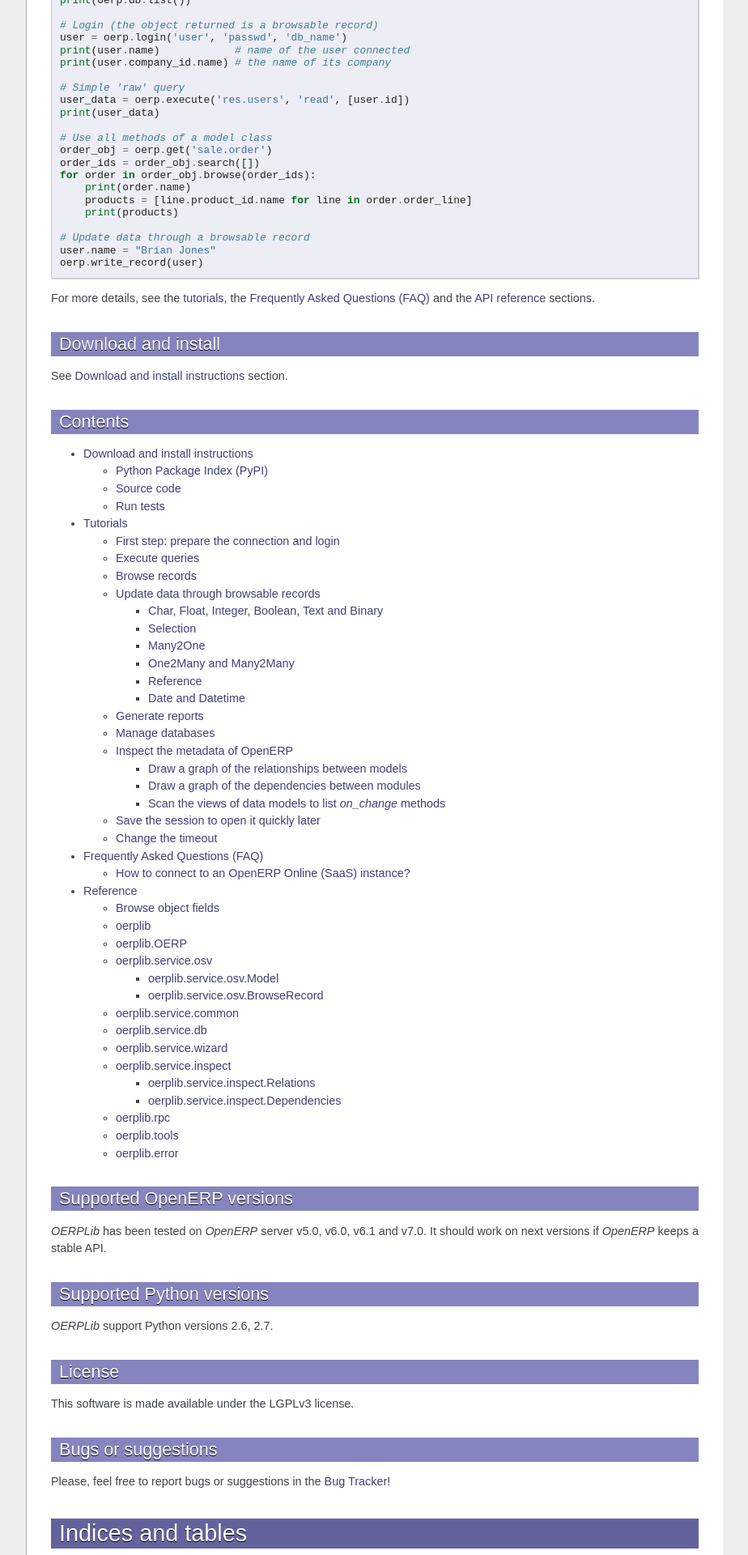
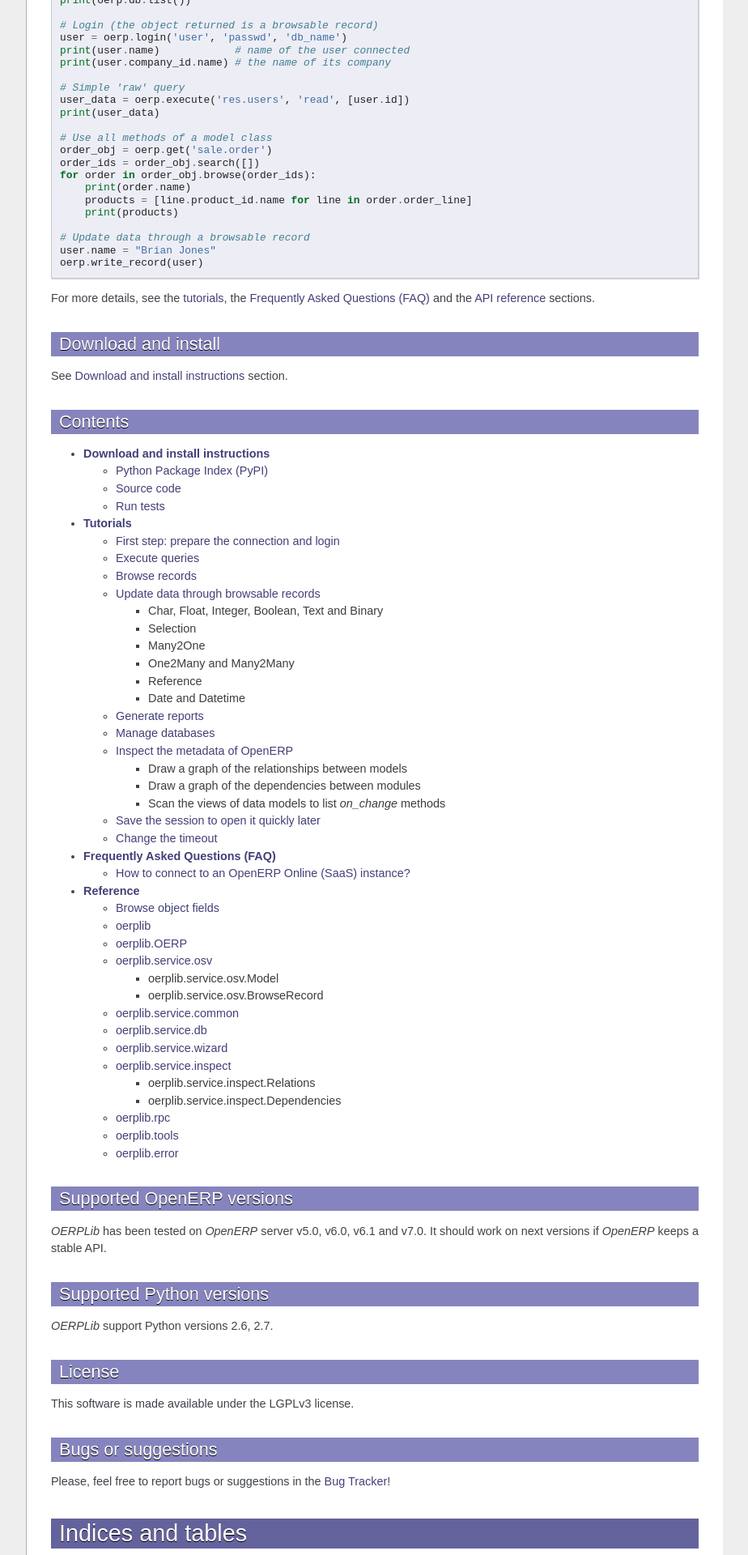
Before and after one commit to osiell/oerplib, a Sphinx documentation site: the page built from doc/source/index.rst, in a window 1280 px wide. Shown: the part 679-2599 px from the top of the page at 81% size, without its empty margins (198-1122 px from the left). Built offline with Sphinx 7.4.7, drawn with Linux system fonts in a browser that asks for light colours.

Commit message:
Updated CSS style sheet of the documentation

```diff
--- a/doc/source/_static/oerplib.css
+++ b/doc/source/_static/oerplib.css
@@ -99,3 +99,15 @@
     -webkit-box-shadow: 1px 1px 1px #d8d8d8;
     -moz-box-shadow: 1px 1px 1px #d8d8d8;
 }
+
+li.toctree-l1 {
+    font-weight: bold;
+}
+
+li.toctree-l2 {
+    font-weight: normal;
+}
+
+li.toctree-l3 a.reference {
+    color: #3E3C3C;
+}
```
